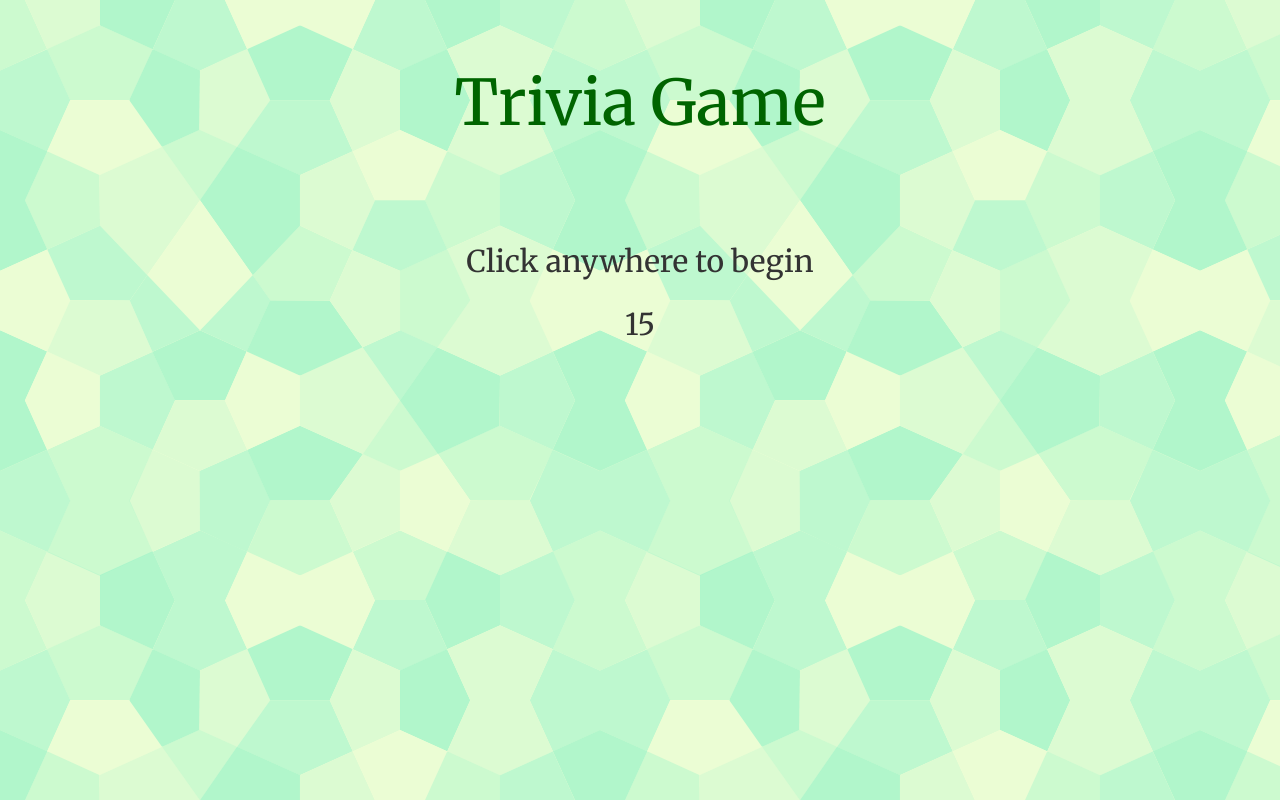
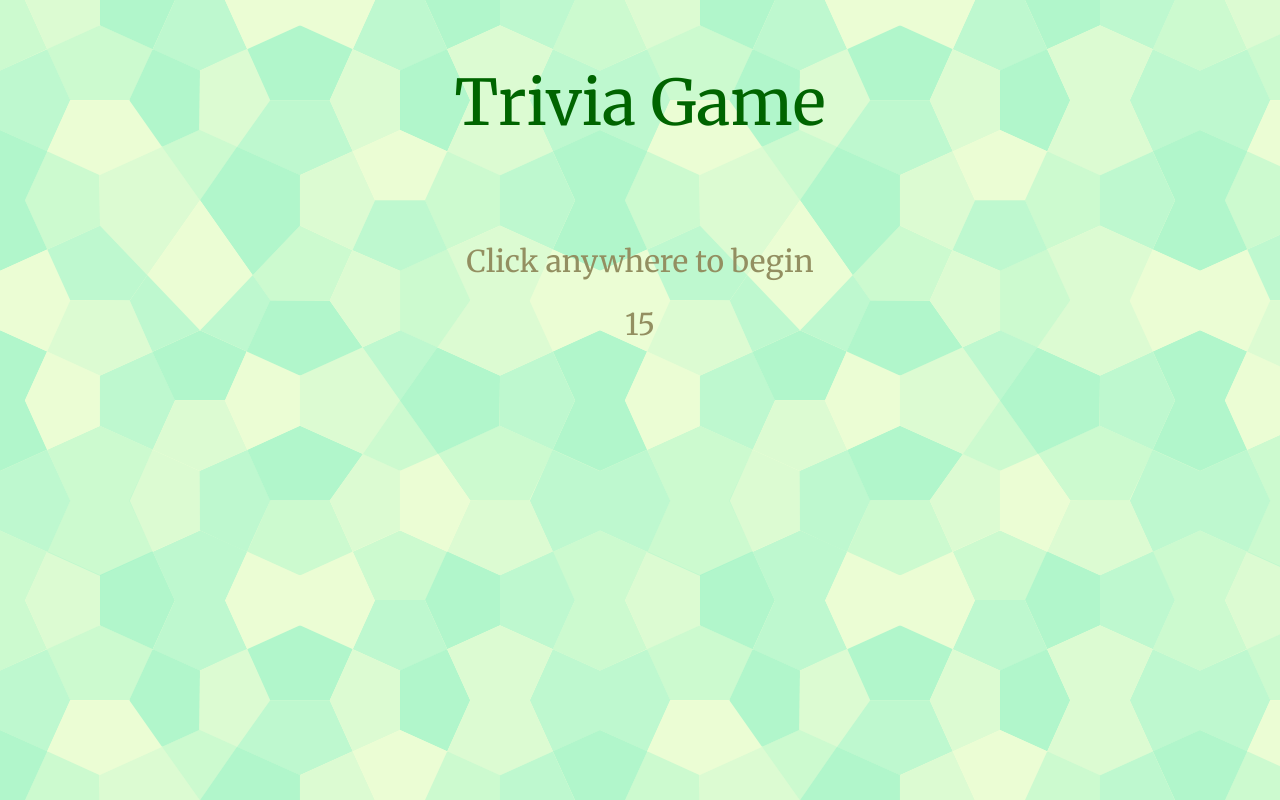
Before and after one commit to williamwgilmore/Trivia, a PHP site: page / in a window 1280 px wide. Run offline with PHP 8.4, Linux system fonts and the light colour scheme.

Commit message:
font color changes

```diff
--- a/assets/css/style.css
+++ b/assets/css/style.css
@@ -1,10 +1,16 @@
 body {
 	background: url('../images/pentagon.png');
 	font-family: 'Merriweather', serif;
+	color: #938f61;
 }
 
 .jumbotron {
 	background-color: transparent;
 	font-style: bold;
 	color: darkgreen;
+
 }
+
+.answer {
+	color: black;
+}
--- a/index.html
+++ b/index.html
@@ -52,6 +52,8 @@
 
 					</h3>
 				</div>
+			</div>
+			<div class = 'row'>
 				<div class = 'col-md-12'>
 					<h3 class = 'result text-center'>
 
```
